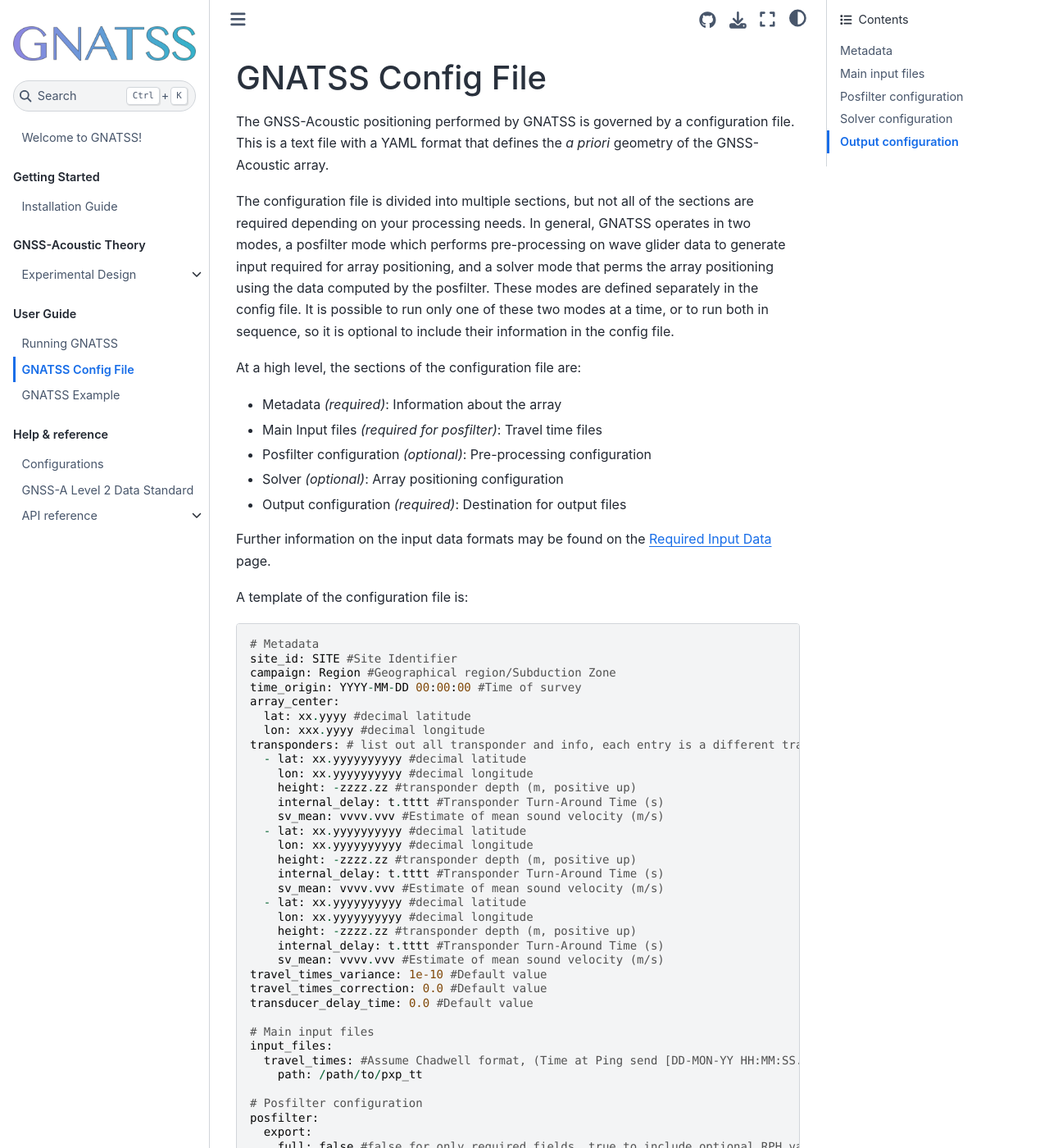
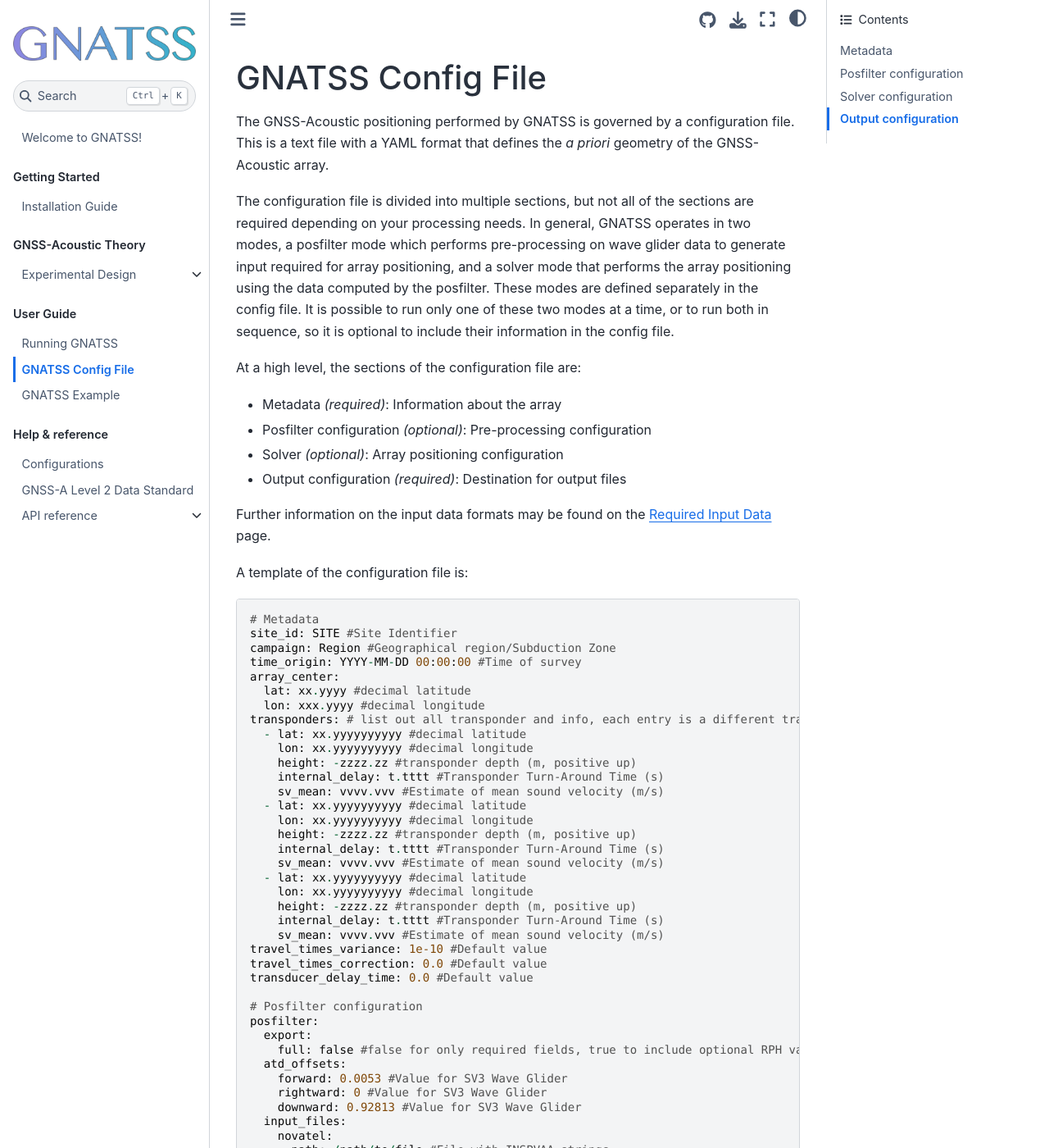
Before and after one commit to seafloor-geodesy/gnatss, a Jupyter Book: the page built from docs/config_yaml.md, in a window 1280 px wide and 1400 px high. Shown: the whole window at 82% size. Built offline with Jupyter Book 1.0.4 settings and Sphinx 7.4.7 and the Sphinx Book theme 1.1.4, drawn with Linux system fonts in a browser that asks for light colours; pages that are not in the unit, such as notebooks, are missing from menus; some of the changed text lies outside the part shown.

Commit message:
Update config (#360)
* feat: Add format option to config InputData field

* feat: Add format option to config InputData field

* feat: Add format option to config InputData field

* feat: Add format option to config InputData field

* test: format option for InputData class

* feat: move travel time input from main to posfilter

* test: travel time input to posfilter

* docs: updated config description

* fix: get_config not recognizing proc

* fix: Added ValueError for failed file parse from gather_files_all_procs()

* Update src/gnatss/configs/main.py

Co-authored-by: Don Setiawan <landungs@uw.edu>

* Update src/gnatss/configs/main.py

Co-authored-by: Don Setiawan <landungs@uw.edu>

* style: pre-commit fixes

* Update tests/conftest.py

Co-authored-by: Don Setiawan <landungs@uw.edu>

* Update src/gnatss/ops/io.py

Co-authored-by: Don Setiawan <landungs@uw.edu>

* style: pre-commit fixes

* docs: updated python compatibility on install page

* test: test_gather_files_no_procs()

* test: add fixture for config.yaml file path

* test: removed commented lines

* fix: moved preprocess_data() from main() to run_posfilter()

---------

Co-authored-by: Don Setiawan <landungs@uw.edu>
Co-authored-by: pre-commit-ci[bot] <66853113+pre-commit-ci[bot]@users.noreply.github.com>

```diff
--- a/docs/config_yaml.md
+++ b/docs/config_yaml.md
@@ -8,15 +8,14 @@
 sections are required depending on your processing needs. In general, GNATSS
 operates in two modes, a posfilter mode which performs pre-processing on wave
 glider data to generate input required for array positioning, and a solver mode
-that perms the array positioning using the data computed by the posfilter. These
-modes are defined separately in the config file. It is possible to run only one
-of these two modes at a time, or to run both in sequence, so it is optional to
-include their information in the config file.
+that performs the array positioning using the data computed by the posfilter.
+These modes are defined separately in the config file. It is possible to run
+only one of these two modes at a time, or to run both in sequence, so it is
+optional to include their information in the config file.
 
 At a high level, the sections of the configuration file are:
 
 - Metadata _(required)_: Information about the array
-- Main Input files _(required for posfilter)_: Travel time files
 - Posfilter configuration _(optional)_: Pre-processing configuration
 - Solver _(optional)_: Array positioning configuration
 - Output configuration _(required)_: Destination for output files
@@ -54,11 +53,6 @@
 travel_times_correction: 0.0 #Default value
 transducer_delay_time: 0.0 #Default value
 
-# Main input files
-input_files:
-  travel_times: #Assume Chadwell format, (Time at Ping send [DD-MON-YY HH:MM:SS.ss], TWTT1 (microseconds), TWTT2, TWTT3, TWTT4), TWTT=0 if no reply
-    path: /path/to/pxp_tt
-
 # Posfilter configuration
 posfilter:
   export:
@@ -141,14 +137,6 @@
   delay from the TWTT measurements before running GNATSS or else the TWTT
   measurements will be systematically inflated by the delay.
 
-### Main input files
-
-- **Travel Times** The TWTT input file is required for the posfilter mode.
-  GNATSS assumes this file is in the legacy Chadwell format (See
-  [_Required Input Data_](./input.md)).
-  - The user may input a file path to a single input file or use the UNIX "\*\*"
-    wildcard to point to multiple input files, such as day-separated data.
-
 ### Posfilter configuration
 
 - **Export** The _full_ parameter determines whether to include roll, pitch, and
@@ -200,10 +193,10 @@
   - GPS Solution file, containing the transducer positions and TWTTs in the
     [GNSS-Acoustic Standard Data Format](https://hal.science/hal-04319233/).
     Only required if not running the posfilter mode. If running end-to-end
-    processing by calling the posfilter and solver module, the gps*solution.csv
-    file will be generated in the output path and can be automatically loaded by
-    calling the *--from-cache\_ flag when running GNATSS, in which case a file
-    path does not need to be designated.
+    processing by calling the posfilter and solver module, the
+    _gps_solution.csv_ file will be generated in the output path and can be
+    automatically loaded by calling the _--from-cache_ flag when running GNATSS,
+    in which case a file path does not need to be designated.
   - Quality Control file
 
 ### Output configuration
```
Also changed, not shown: other parts of docs/config_yaml.md (+7 -0 lines), README.md (+6 -5 lines), docs/gnssa_derivation.md (+12 -11 lines), docs/gnssa_preprocessing.md (+1 -1 lines), docs/install.md (+2 -3 lines), 14 other files.
